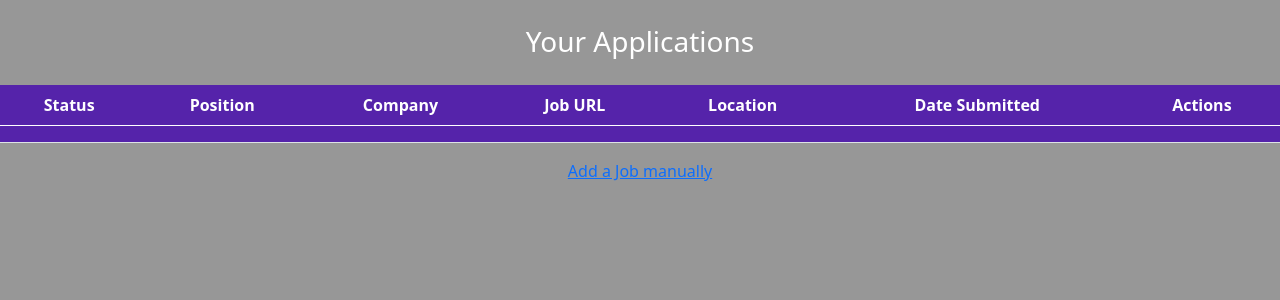
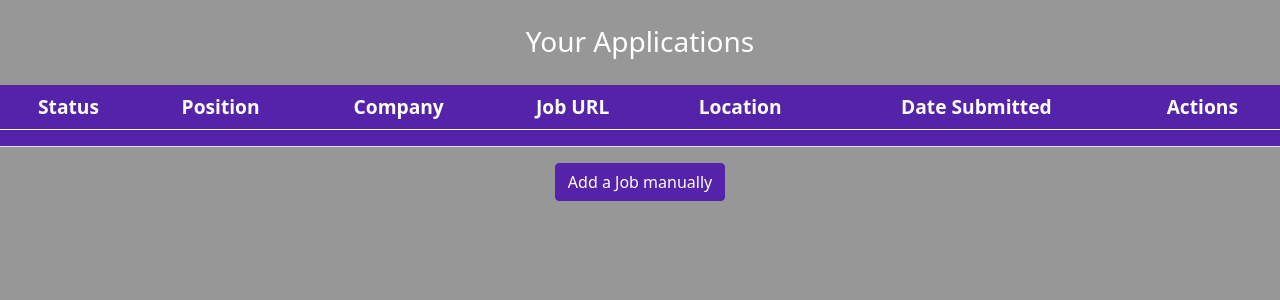
Before and after one commit to borelli28/Job-Board, a Django app: template job_board_app/templates/tracker_app.html in a window 1280 px wide. Shown: the part 51-351 px from the top of the page. Run offline with Django 3.2, Linux system fonts and the light colour scheme; the template is opened without the code that fills it, so the values that code supplies are empty.

Commit message:
Added some styling to app tracker page

```diff
--- a/job_board_app/static/styles/tracker_app_style.css
+++ b/job_board_app/static/styles/tracker_app_style.css
@@ -29,6 +29,7 @@ main h3 {
 
 main table {
   background-color: #5523AA;
+  font-size: 1.2rem;
 }
 
 main table tr {
@@ -53,6 +54,11 @@ main table #actions button:hover {
 
 main table #actions form {
   margin: 0 2%;
+}
+
+main #add-job .btn-primary {
+  background-color: #5523AA;
+  border: 1px solid #5523AA;
 }
 
 main #jobs-viewed {
--- a/job_board_app/templates/tracker_app.html
+++ b/job_board_app/templates/tracker_app.html
@@ -72,7 +72,7 @@
       </table>
 
       <div id="add-job">
-        <a href="/tracker_app/new_job_form">Add a Job manually</a>
+        <a href="/tracker_app/new_job_form" class="btn btn-primary">Add a Job manually</a>
       </div>
 
       <div id="jobs-viewed">
```
